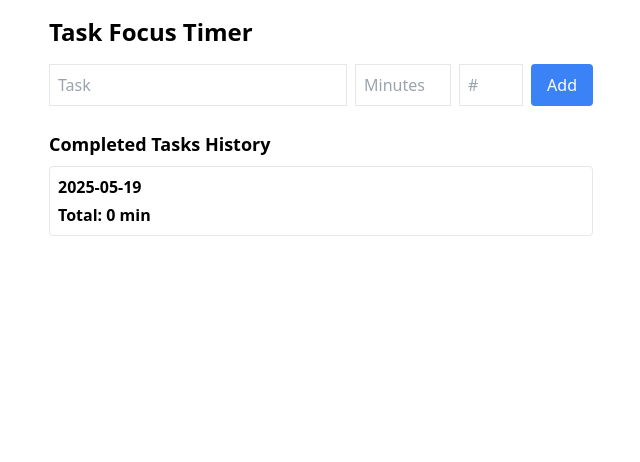
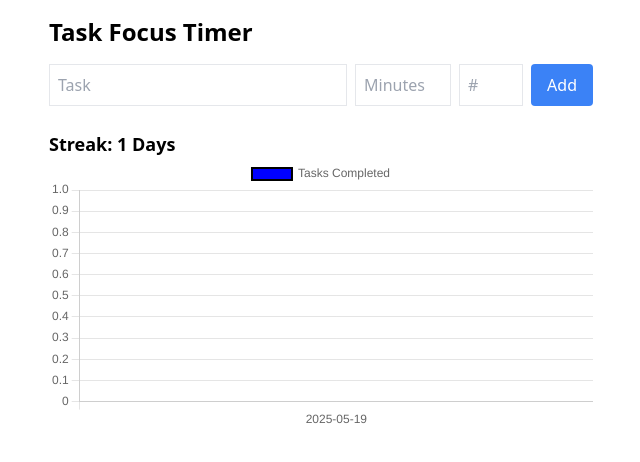
Before and after one commit to jbhannifan/AwesomeToDoTimers, a React (Vite) app: page / in a window 1280 px wide. Shown: the top 462 px of the page, without its empty margins (319-959 px from the left). Built offline with nearby package versions, Linux system fonts and the light colour scheme.

Commit message:
Update App.jsx

```diff
--- a/src/App.jsx
+++ b/src/App.jsx
@@ -1,4 +1,16 @@
 import React, { useState, useEffect, useRef } from 'react';
+import { Bar } from 'react-chartjs-2';
+import {
+  Chart as ChartJS,
+  CategoryScale,
+  LinearScale,
+  BarElement,
+  Title,
+  Tooltip,
+  Legend,
+} from 'chart.js';
+
+ChartJS.register(CategoryScale, LinearScale, BarElement, Title, Tooltip, Legend);
 
 function App() {
   const [tasks, setTasks] = useState([]);
@@ -13,16 +25,14 @@ function App() {
   const [taskHistory, setTaskHistory] = useState({});
   const [showSummary, setShowSummary] = useState(false);
   const [focusMode, setFocusMode] = useState(false);
-  const [audio, setAudio] = useState(null);
+  const [alarmPlaying, setAlarmPlaying] = useState(false);
   const timerRef = useRef(null);
+  const audioRef = useRef(new Audio('/808009__josefpres__piano-loops-071-efect-4-octave-long-loop-120-bpm.wav'));
 
   useEffect(() => {
     const today = new Date().toISOString().split('T')[0];
-    setTaskHistory(prev => ({
-      ...prev,
-      [today]: prev[today] || []
-    }));
-  }, []);
+    setTaskHistory(prev => ({ ...prev, [today]: completedToday }));
+  }, [completedToday]);
 
   const handleAddTask = () => {
     if (!newTask.trim() || !minutes || !sortOrder) return;
@@ -39,6 +49,13 @@ function App() {
     setSortOrder('');
   };
 
+  const handleKeyDown = (e) => {
+    if (e.key === 'Enter') {
+      handleAddTask();
+      document.getElementById('taskInput').focus();
+    }
+  };
+
   const handleStart = () => {
     if (tasks.length === 0 || isRunning) return;
     setIsRunning(true);
@@ -51,19 +68,7 @@ function App() {
     markTaskComplete();
   };
 
-  const stopAlarm = () => {
-    if (audio) {
-      audio.pause();
-      audio.currentTime = 0;
-      setAudio(null);
-    }
-  };
-
   const markTaskComplete = () => {
-    const now = new Date();
-    const today = now.toISOString().split('T')[0];
-    const time = now.toLocaleTimeString([], { hour: '2-digit', minute: '2-digit' });
-
     const updatedTasks = tasks.map((task, idx) =>
       idx === currentTaskIndex ? { ...task, completed: true } : task
     );
@@ -71,21 +76,19 @@ function App() {
     setIsRunning(false);
     setFocusMode(false);
     setCompletedToday(prev => prev + 1);
-
-    setTaskHistory(prev => ({
-      ...prev,
-      [today]: [...(prev[today] || []), { ...tasks[currentTaskIndex], time }]
-    }));
-
-    const alarm = new Audio('/808009__josefpres__piano-loops-071-efect-4-octave-long-loop-120-bpm.wav');
-    alarm.play();
-    setAudio(alarm);
-
+    setAlarmPlaying(true);
+    audioRef.current.play();
     if (currentTaskIndex + 1 < tasks.length) {
       setCurrentTaskIndex(prev => prev + 1);
     } else {
       setShowSummary(true);
     }
+  };
+
+  const stopAlarm = () => {
+    audioRef.current.pause();
+    audioRef.current.currentTime = 0;
+    setAlarmPlaying(false);
   };
 
   useEffect(() => {
@@ -106,6 +109,20 @@ function App() {
     setTasks(updated.sort((a, b) => a.sortOrder - b.sortOrder));
   };
 
+  const today = new Date().toISOString().split('T')[0];
+  const chartData = {
+    labels: Object.keys(taskHistory),
+    datasets: [
+      {
+        label: 'Tasks Completed',
+        data: Object.values(taskHistory),
+        backgroundColor: 'blue',
+        borderColor: 'black',
+        borderWidth: 2,
+      },
+    ],
+  };
+
   if (focusMode && isRunning && tasks[currentTaskIndex]) {
     return (
       <div className="flex flex-col justify-center items-center h-screen bg-black text-white">
@@ -117,8 +134,8 @@ function App() {
         <button onClick={handleFinishEarly} className="mt-4 bg-red-600 px-4 py-2 rounded">
           Finish Early
         </button>
-        {audio && (
-          <button onClick={stopAlarm} className="mt-2 bg-yellow-500 px-4 py-1 rounded">
+        {alarmPlaying && (
+          <button onClick={stopAlarm} className="mt-2 text-yellow-400 underline text-sm">
             Stop Alarm
           </button>
         )}
@@ -132,6 +149,7 @@ function App() {
 
       <div className="flex gap-2 mb-4">
         <input
+          id="taskInput"
           type="text"
           placeholder="Task"
           value={newTask}
@@ -149,16 +167,8 @@ function App() {
           type="number"
           placeholder="#"
           value={sortOrder}
-          onChange={e => {
-            setSortOrder(e.target.value);
-            if (e.key === 'Enter') handleAddTask();
-          }}
-          onKeyDown={e => {
-            if (e.key === 'Enter') {
-              handleAddTask();
-              setTimeout(() => document.getElementById('taskInput')?.focus(), 0);
-            }
-          }}
+          onChange={e => setSortOrder(e.target.value)}
+          onKeyDown={handleKeyDown}
           className="border p-2 w-16"
         />
         <button onClick={handleAddTask} className="bg-blue-500 text-white px-4 py-2 rounded">
@@ -201,22 +211,8 @@ function App() {
         </div>
       )}
 
-      <h2 className="text-lg font-bold mt-6">Completed Tasks History</h2>
-      <div className="space-y-4 mt-2">
-        {Object.entries(taskHistory).map(([date, tasks]) => (
-          <div key={date} className="border p-2 rounded">
-            <h3 className="font-semibold">{date}</h3>
-            <ul className="ml-4 list-disc">
-              {tasks.map((task, i) => (
-                <li key={i}>{task.name} - {task.minutes} min @ {task.time}</li>
-              ))}
-            </ul>
-            <p className="mt-1 font-semibold">
-              Total: {tasks.reduce((sum, t) => sum + (t.minutes || 0), 0)} min
-            </p>
-          </div>
-        ))}
-      </div>
+      <h2 className="text-lg font-bold mt-6">Streak: {streak} Days</h2>
+      <Bar data={chartData} />
     </div>
   );
 }
```
